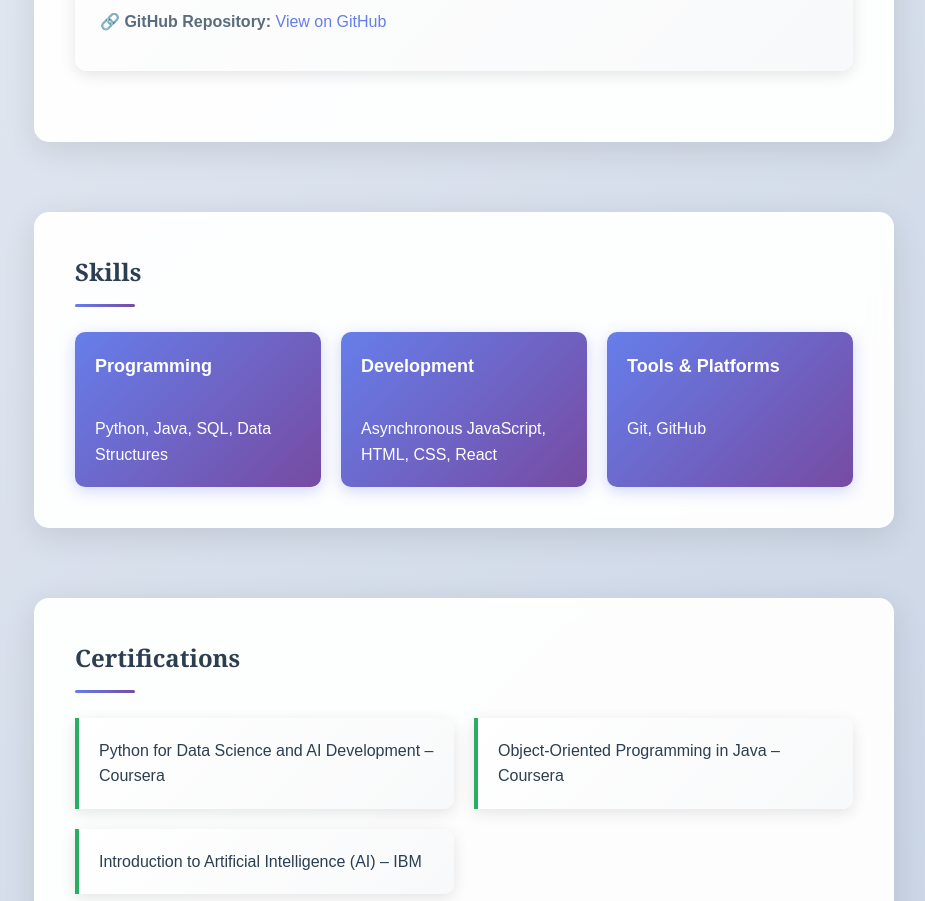
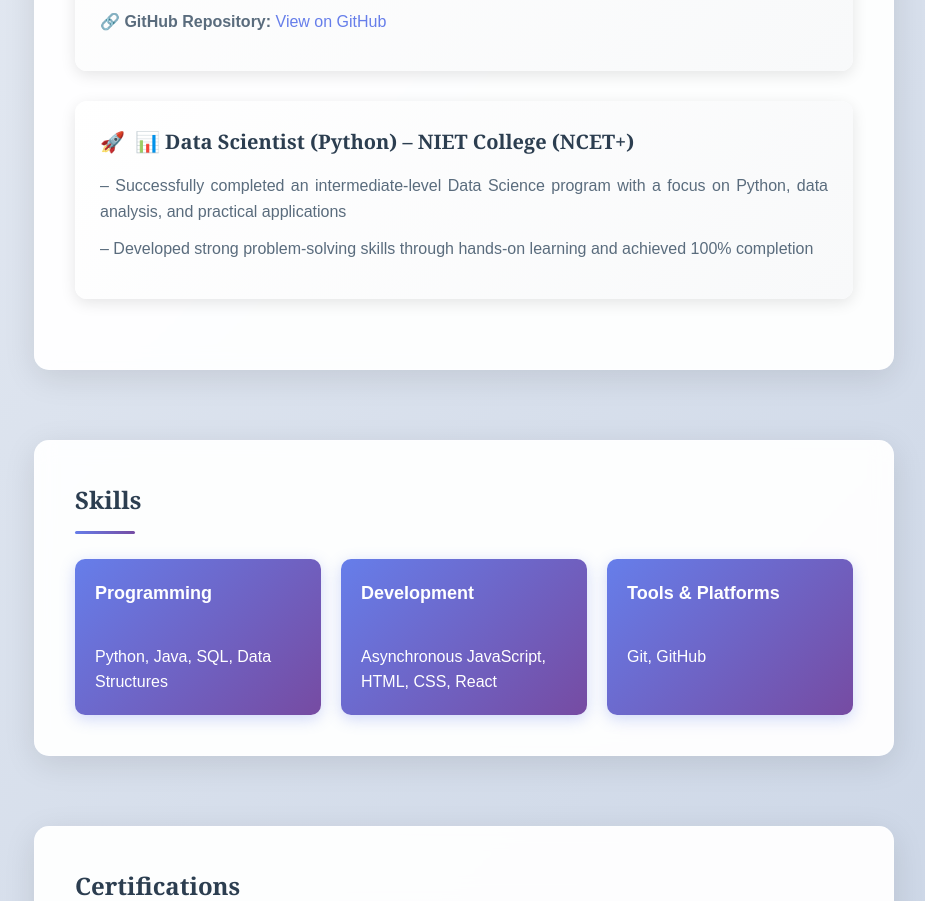
Before and after one commit to Yashi1211/Portfolio, a plain HTML site: page index.html in a window 1280 px wide. Shown: the part 1759-2660 px from the top of the page, without its empty margins (176-1101 px from the left). Drawn offline with Linux system fonts and the light colour scheme; a web font is replaced by a local one.

Commit message:
Add Data Scientist (Python) project entry to Projects section

```diff
--- a/index.html
+++ b/index.html
@@ -105,6 +105,11 @@
           <p>– Designed a responsive, modern UI with clear loading states and accessible output updates (ARIA live region)</p>
           <p><strong>🔗 GitHub Repository:</strong> <a href="https://github.com/Yashi1211/ai-career-navigator" target="_blank" style="color: #667eea; text-decoration: none;">View on GitHub</a></p>
         </div>
+        <div class="project">
+          <h3 class="project-title">📊 Data Scientist (Python) – NIET College (NCET+)</h3>
+          <p>– Successfully completed an intermediate-level Data Science program with a focus on Python, data analysis, and practical applications</p>
+          <p>– Developed strong problem-solving skills through hands-on learning and achieved 100% completion</p>
+        </div>
       </section>
       <section id="skills">
         <h2 class="section-title">Skills</h2>
```
